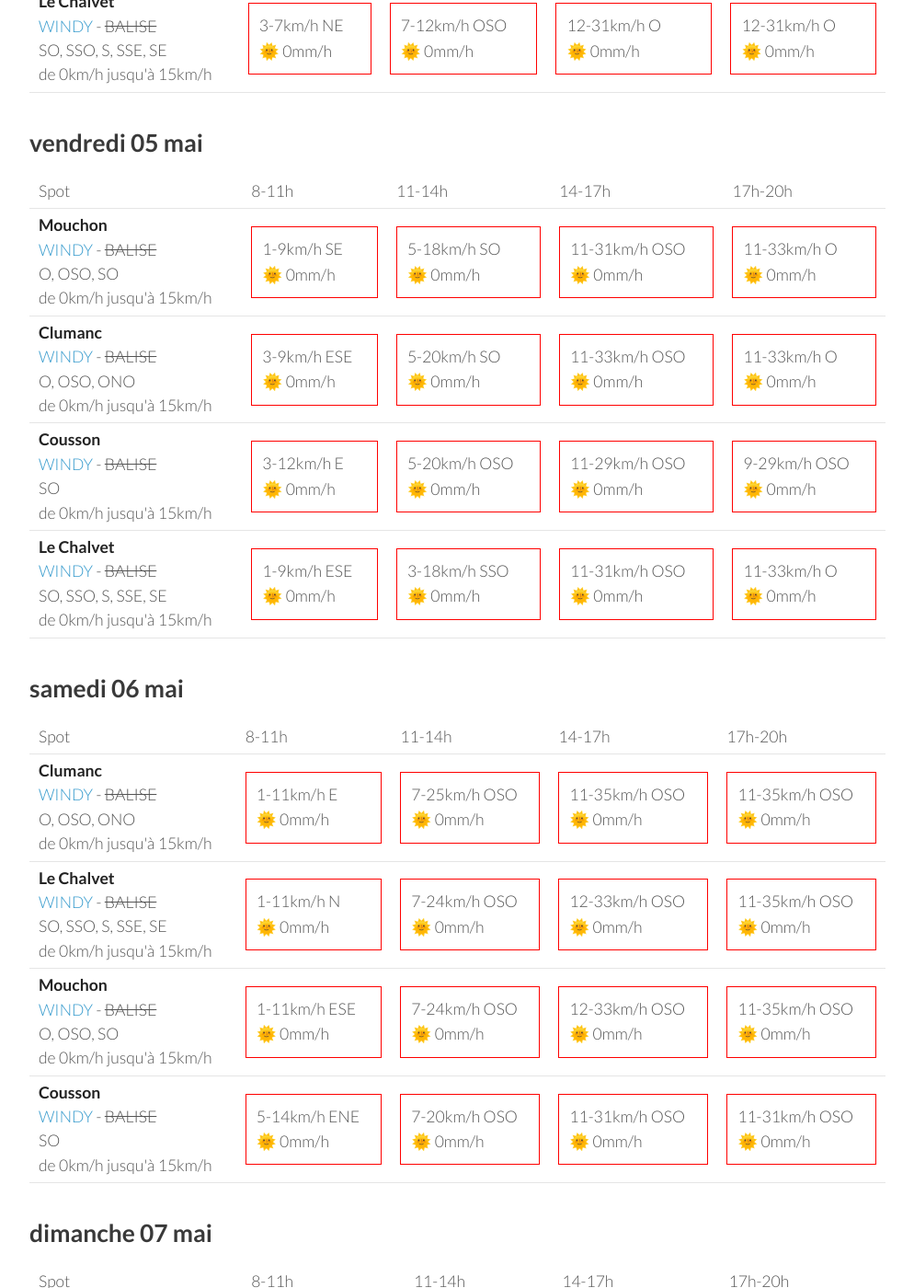
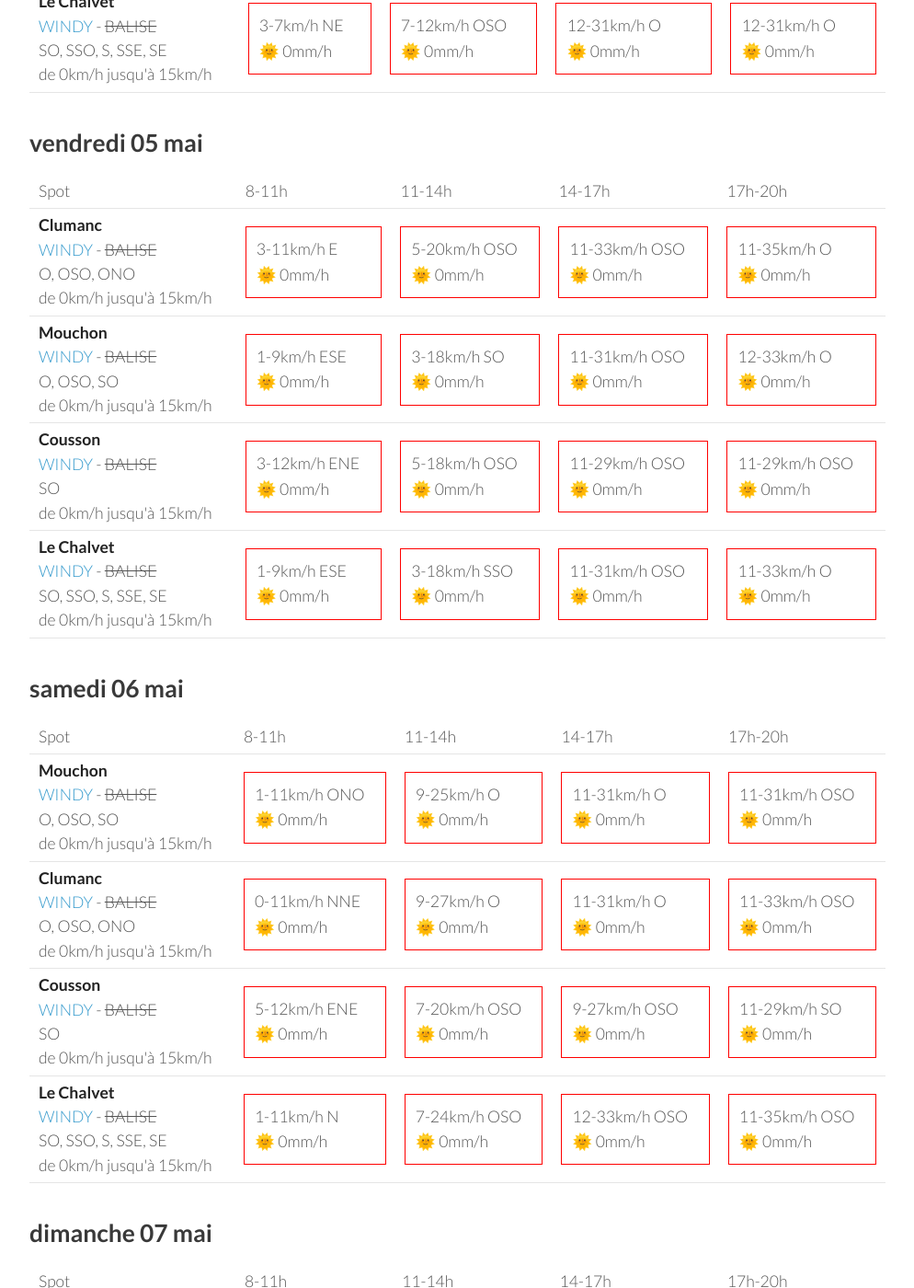
Before and after one commit to parapente-dans-le-nord/parapente-dans-le-nord.github.io, a Jekyll site: the page built from saint_andre.markdown, in a window 1280 px wide and 1400 px high, scrolled down 1325 px. Shown: the whole window at 92% size, without its empty margins (26-1020 px from the left). Built offline with Jekyll 4.4.1, drawn with Linux system fonts in a browser that asks for light colours; some of the changed text lies outside the part shown.

Commit message:
update index.markdown

```diff
--- a/saint_andre.markdown
+++ b/saint_andre.markdown
@@ -134,32 +134,32 @@ page mise à jour le mercredi 03 mai 06:36
       <td>17h-20h</td>
     </tr>
 <tr>
-        <td><strong>Mouchon</strong><br><a href="https://windy.com/43.992/6.424?43.878,6.425,10,m:eSuaglR">WINDY</a> - <span class="no-balise"> BALISE </span><br> <span class="vent-favorable">O, OSO, SO</span><br><span class="force-vent">de 0km/h jusqu'à 15km/h</span> </td>
+        <td><strong>Clumanc</strong><br><a href="https://windy.com/44.027/6.402?43.914,6.403,10,m:eSxaglP">WINDY</a> - <span class="no-balise"> BALISE </span><br> <span class="vent-favorable">O, OSO, ONO</span><br><span class="force-vent">de 0km/h jusqu'à 15km/h</span> </td>
 
-            <td><div class="not-flyable"><p>1-9km/h SE</p><p>🌞 0mm/h</p></div></td>
-            <td><div class="not-flyable"><p>5-18km/h SO</p><p>🌞 0mm/h</p></div></td>
-            <td><div class="not-flyable"><p>11-31km/h OSO</p><p>🌞 0mm/h</p></div></td>
-            <td><div class="not-flyable"><p>11-33km/h O</p><p>🌞 0mm/h</p></div></td>
+            <td><div class="not-flyable"><p>3-11km/h E</p><p>🌞 0mm/h</p></div></td>
+            <td><div class="not-flyable"><p>5-20km/h OSO</p><p>🌞 0mm/h</p></div></td>
+            <td><div class="not-flyable"><p>11-33km/h OSO</p><p>🌞 0mm/h</p></div></td>
+            <td><div class="not-flyable"><p>11-35km/h O</p><p>🌞 0mm/h</p></div></td>
 
 
     </tr>
 <tr>
-        <td><strong>Clumanc</strong><br><a href="https://windy.com/44.027/6.402?43.914,6.403,10,m:eSxaglP">WINDY</a> - <span class="no-balise"> BALISE </span><br> <span class="vent-favorable">O, OSO, ONO</span><br><span class="force-vent">de 0km/h jusqu'à 15km/h</span> </td>
+        <td><strong>Mouchon</strong><br><a href="https://windy.com/43.992/6.424?43.878,6.425,10,m:eSuaglR">WINDY</a> - <span class="no-balise"> BALISE </span><br> <span class="vent-favorable">O, OSO, SO</span><br><span class="force-vent">de 0km/h jusqu'à 15km/h</span> </td>
 
-            <td><div class="not-flyable"><p>3-9km/h ESE</p><p>🌞 0mm/h</p></div></td>
-            <td><div class="not-flyable"><p>5-20km/h SO</p><p>🌞 0mm/h</p></div></td>
-            <td><div class="not-flyable"><p>11-33km/h OSO</p><p>🌞 0mm/h</p></div></td>
-            <td><div class="not-flyable"><p>11-33km/h O</p><p>🌞 0mm/h</p></div></td>
+            <td><div class="not-flyable"><p>1-9km/h ESE</p><p>🌞 0mm/h</p></div></td>
+            <td><div class="not-flyable"><p>3-18km/h SO</p><p>🌞 0mm/h</p></div></td>
+            <td><div class="not-flyable"><p>11-31km/h OSO</p><p>🌞 0mm/h</p></div></td>
+            <td><div class="not-flyable"><p>12-33km/h O</p><p>🌞 0mm/h</p></div></td>
 
 
     </tr>
 <tr>
         <td><strong>Cousson</strong><br><a href="https://windy.com/44.054/6.240?43.940,6.241,10,m:eSAaglz">WINDY</a> - <span class="no-balise"> BALISE </span><br> <span class="vent-favorable">SO</span><br><span class="force-vent">de 0km/h jusqu'à 15km/h</span> </td>
 
-            <td><div class="not-flyable"><p>3-12km/h E</p><p>🌞 0mm/h</p></div></td>
-            <td><div class="not-flyable"><p>5-20km/h OSO</p><p>🌞 0mm/h</p></div></td>
+            <td><div class="not-flyable"><p>3-12km/h ENE</p><p>🌞 0mm/h</p></div></td>
+            <td><div class="not-flyable"><p>5-18km/h OSO</p><p>🌞 0mm/h</p></div></td>
             <td><div class="not-flyable"><p>11-29km/h OSO</p><p>🌞 0mm/h</p></div></td>
-            <td><div class="not-flyable"><p>9-29km/h OSO</p><p>🌞 0mm/h</p></div></td>
+            <td><div class="not-flyable"><p>11-29km/h OSO</p><p>🌞 0mm/h</p></div></td>
 
 
     </tr>
@@ -190,12 +190,32 @@ page mise à jour le mercredi 03 mai 06:36
       <td>17h-20h</td>
     </tr>
 <tr>
+        <td><strong>Mouchon</strong><br><a href="https://windy.com/43.992/6.424?43.878,6.425,10,m:eSuaglR">WINDY</a> - <span class="no-balise"> BALISE </span><br> <span class="vent-favorable">O, OSO, SO</span><br><span class="force-vent">de 0km/h jusqu'à 15km/h</span> </td>
+
+            <td><div class="not-flyable"><p>1-11km/h ONO</p><p>🌞 0mm/h</p></div></td>
+            <td><div class="not-flyable"><p>9-25km/h O</p><p>🌞 0mm/h</p></div></td>
+            <td><div class="not-flyable"><p>11-31km/h O</p><p>🌞 0mm/h</p></div></td>
+            <td><div class="not-flyable"><p>11-31km/h OSO</p><p>🌞 0mm/h</p></div></td>
+
+
+    </tr>
+<tr>
         <td><strong>Clumanc</strong><br><a href="https://windy.com/44.027/6.402?43.914,6.403,10,m:eSxaglP">WINDY</a> - <span class="no-balise"> BALISE </span><br> <span class="vent-favorable">O, OSO, ONO</span><br><span class="force-vent">de 0km/h jusqu'à 15km/h</span> </td>
 
-            <td><div class="not-flyable"><p>1-11km/h E</p><p>🌞 0mm/h</p></div></td>
-            <td><div class="not-flyable"><p>7-25km/h OSO</p><p>🌞 0mm/h</p></div></td>
-            <td><div class="not-flyable"><p>11-35km/h OSO</p><p>🌞 0mm/h</p></div></td>
-            <td><div class="not-flyable"><p>11-35km/h OSO</p><p>🌞 0mm/h</p></div></td>
+            <td><div class="not-flyable"><p>0-11km/h NNE</p><p>🌞 0mm/h</p></div></td>
+            <td><div class="not-flyable"><p>9-27km/h O</p><p>🌞 0mm/h</p></div></td>
+            <td><div class="not-flyable"><p>11-31km/h O</p><p>🌞 0mm/h</p></div></td>
+            <td><div class="not-flyable"><p>11-33km/h OSO</p><p>🌞 0mm/h</p></div></td>
+
+
+    </tr>
+<tr>
+        <td><strong>Cousson</strong><br><a href="https://windy.com/44.054/6.240?43.940,6.241,10,m:eSAaglz">WINDY</a> - <span class="no-balise"> BALISE </span><br> <span class="vent-favorable">SO</span><br><span class="force-vent">de 0km/h jusqu'à 15km/h</span> </td>
+
+            <td><div class="not-flyable"><p>5-12km/h ENE</p><p>🌞 0mm/h</p></div></td>
+            <td><div class="not-flyable"><p>7-20km/h OSO</p><p>🌞 0mm/h</p></div></td>
+            <td><div class="not-flyable"><p>9-27km/h OSO</p><p>🌞 0mm/h</p></div></td>
+            <td><div class="not-flyable"><p>11-29km/h SO</p><p>🌞 0mm/h</p></div></td>
 
 
     </tr>
@@ -206,26 +226,6 @@ page mise à jour le mercredi 03 mai 06:36
             <td><div class="not-flyable"><p>7-24km/h OSO</p><p>🌞 0mm/h</p></div></td>
             <td><div class="not-flyable"><p>12-33km/h OSO</p><p>🌞 0mm/h</p></div></td>
             <td><div class="not-flyable"><p>11-35km/h OSO</p><p>🌞 0mm/h</p></div></td>
-
-
-    </tr>
-<tr>
-        <td><strong>Mouchon</strong><br><a href="https://windy.com/43.992/6.424?43.878,6.425,10,m:eSuaglR">WINDY</a> - <span class="no-balise"> BALISE </span><br> <span class="vent-favorable">O, OSO, SO</span><br><span class="force-vent">de 0km/h jusqu'à 15km/h</span> </td>
-
-            <td><div class="not-flyable"><p>1-11km/h ESE</p><p>🌞 0mm/h</p></div></td>
-            <td><div class="not-flyable"><p>7-24km/h OSO</p><p>🌞 0mm/h</p></div></td>
-            <td><div class="not-flyable"><p>12-33km/h OSO</p><p>🌞 0mm/h</p></div></td>
-            <td><div class="not-flyable"><p>11-35km/h OSO</p><p>🌞 0mm/h</p></div></td>
-
-
-    </tr>
-<tr>
-        <td><strong>Cousson</strong><br><a href="https://windy.com/44.054/6.240?43.940,6.241,10,m:eSAaglz">WINDY</a> - <span class="no-balise"> BALISE </span><br> <span class="vent-favorable">SO</span><br><span class="force-vent">de 0km/h jusqu'à 15km/h</span> </td>
-
-            <td><div class="not-flyable"><p>5-14km/h ENE</p><p>🌞 0mm/h</p></div></td>
-            <td><div class="not-flyable"><p>7-20km/h OSO</p><p>🌞 0mm/h</p></div></td>
-            <td><div class="not-flyable"><p>11-31km/h OSO</p><p>🌞 0mm/h</p></div></td>
-            <td><div class="not-flyable"><p>11-31km/h OSO</p><p>🌞 0mm/h</p></div></td>
 
 
     </tr>
@@ -248,30 +248,30 @@ page mise à jour le mercredi 03 mai 06:36
 <tr>
         <td><strong>Clumanc</strong><br><a href="https://windy.com/44.027/6.402?43.914,6.403,10,m:eSxaglP">WINDY</a> - <span class="no-balise"> BALISE </span><br> <span class="vent-favorable">O, OSO, ONO</span><br><span class="force-vent">de 0km/h jusqu'à 15km/h</span> </td>
 
-            <td><div class="flyable"><p>1-9km/h ONO</p><p>🌞 0mm/h</p></div></td>
-            <td><div class="not-flyable"><p>5-20km/h O</p><p>🌞 0mm/h</p></div></td>
-            <td><div class="not-flyable"><p>9-25km/h ONO</p><p>🌧 0.2mm/h</p></div></td>
-            <td><div class="not-flyable"><p>7-25km/h NNO</p><p>🌞 0mm/h</p></div></td>
+            <td><div class="not-flyable"><p>3-12km/h NE</p><p>🌞 0mm/h</p></div></td>
+            <td><div class="not-flyable"><p>9-25km/h O</p><p>🌞 0mm/h</p></div></td>
+            <td><div class="not-flyable"><p>14-40km/h OSO</p><p>🌞 0mm/h</p></div></td>
+            <td><div class="not-flyable"><p>14-40km/h OSO</p><p>🌞 0mm/h</p></div></td>
 
 
     </tr>
 <tr>
         <td><strong>Mouchon</strong><br><a href="https://windy.com/43.992/6.424?43.878,6.425,10,m:eSuaglR">WINDY</a> - <span class="no-balise"> BALISE </span><br> <span class="vent-favorable">O, OSO, SO</span><br><span class="force-vent">de 0km/h jusqu'à 15km/h</span> </td>
 
-            <td><div class="not-flyable"><p>1-9km/h ONO</p><p>🌞 0mm/h</p></div></td>
-            <td><div class="not-flyable"><p>5-18km/h O</p><p>🌞 0mm/h</p></div></td>
-            <td><div class="not-flyable"><p>9-25km/h ONO</p><p>🌧 0.2mm/h</p></div></td>
-            <td><div class="not-flyable"><p>7-25km/h NO</p><p>🌞 0mm/h</p></div></td>
+            <td><div class="not-flyable"><p>3-12km/h NNE</p><p>🌞 0mm/h</p></div></td>
+            <td><div class="not-flyable"><p>9-24km/h O</p><p>🌞 0mm/h</p></div></td>
+            <td><div class="not-flyable"><p>14-38km/h OSO</p><p>🌞 0mm/h</p></div></td>
+            <td><div class="not-flyable"><p>14-40km/h OSO</p><p>🌞 0mm/h</p></div></td>
 
 
     </tr>
 <tr>
         <td><strong>Cousson</strong><br><a href="https://windy.com/44.054/6.240?43.940,6.241,10,m:eSAaglz">WINDY</a> - <span class="no-balise"> BALISE </span><br> <span class="vent-favorable">SO</span><br><span class="force-vent">de 0km/h jusqu'à 15km/h</span> </td>
 
-            <td><div class="not-flyable"><p>1-9km/h E</p><p>🌞 0mm/h</p></div></td>
-            <td><div class="not-flyable"><p>1-18km/h SO</p><p>🌞 0mm/h</p></div></td>
-            <td><div class="not-flyable"><p>5-18km/h ONO</p><p>🌞 0mm/h</p></div></td>
-            <td><div class="not-flyable"><p>1-16km/h NNE</p><p>🌞 0mm/h</p></div></td>
+            <td><div class="not-flyable"><p>5-14km/h ENE</p><p>🌞 0mm/h</p></div></td>
+            <td><div class="not-flyable"><p>7-22km/h OSO</p><p>🌞 0mm/h</p></div></td>
+            <td><div class="not-flyable"><p>12-33km/h OSO</p><p>🌞 0mm/h</p></div></td>
+            <td><div class="not-flyable"><p>12-35km/h OSO</p><p>🌞 0mm/h</p></div></td>
 
 
     </tr>
@@ -289,3 +289,49 @@ page mise à jour le mercredi 03 mai 06:36
 </tbody>
 </table>
 {:/}
+## lundi 08 mai
+
+{::nomarkdown}
+<table>
+  <tbody>
+    <tr>
+      <td>Spot</td>
+      <td>8-11h</td>
+      <td>11-14h</td>
+      <td>14-17h</td>
+      <td>17h-20h</td>
+    </tr>
+<tr>
+        <td><strong>Mouchon</strong><br><a href="https://windy.com/43.992/6.424?43.878,6.425,10,m:eSuaglR">WINDY</a> - <span class="no-balise"> BALISE </span><br> <span class="vent-favorable">O, OSO, SO</span><br><span class="force-vent">de 0km/h jusqu'à 15km/h</span> </td>
+
+            <td><div class="not-flyable"><p>3-14km/h ESE</p><p>🌞 0mm/h</p></div></td>
+            <td><div class="not-flyable"><p>3-18km/h SSE</p><p>🌧 0.2mm/h</p></div></td>
+            <td><div class="not-flyable"><p>7-25km/h OSO</p><p>🌧 0.8mm/h</p></div></td>
+            <td><div class="not-flyable"><p>11-31km/h O</p><p>🌧 0.3mm/h</p></div></td>
+
+
+    </tr>
+<tr>
+        <td><strong>Clumanc</strong><br><a href="https://windy.com/44.027/6.402?43.914,6.403,10,m:eSxaglP">WINDY</a> - <span class="no-balise"> BALISE </span><br> <span class="vent-favorable">O, OSO, ONO</span><br><span class="force-vent">de 0km/h jusqu'à 15km/h</span> </td>
+
+            <td><div class="not-flyable"><p>3-14km/h E</p><p>🌞 0mm/h</p></div></td>
+            <td><div class="not-flyable"><p>1-20km/h SSO</p><p>🌧 0.2mm/h</p></div></td>
+            <td><div class="not-flyable"><p>7-25km/h OSO</p><p>🌧 0.8mm/h</p></div></td>
+            <td><div class="not-flyable"><p>11-31km/h O</p><p>🌧 0.3mm/h</p></div></td>
+
+
+    </tr>
+<tr>
+        <td><strong>Cousson</strong><br><a href="https://windy.com/44.054/6.240?43.940,6.241,10,m:eSAaglz">WINDY</a> - <span class="no-balise"> BALISE </span><br> <span class="vent-favorable">SO</span><br><span class="force-vent">de 0km/h jusqu'à 15km/h</span> </td>
+
+            <td><div class="not-flyable"><p>3-14km/h NE</p><p>🌞 0mm/h</p></div></td>
+            <td><div class="not-flyable"><p>3-18km/h O</p><p>🌞 0mm/h</p></div></td>
+            <td><div class="not-flyable"><p>7-24km/h OSO</p><p>🌧 0.4mm/h</p></div></td>
+            <td><div class="not-flyable"><p>7-24km/h OSO</p><p>🌧 0.2mm/h</p></div></td>
+
+
+    </tr>
+
+</tbody>
+</table>
+{:/}
```
Also changed, not shown: other parts of saint_andre.markdown (+1 -1 lines).
